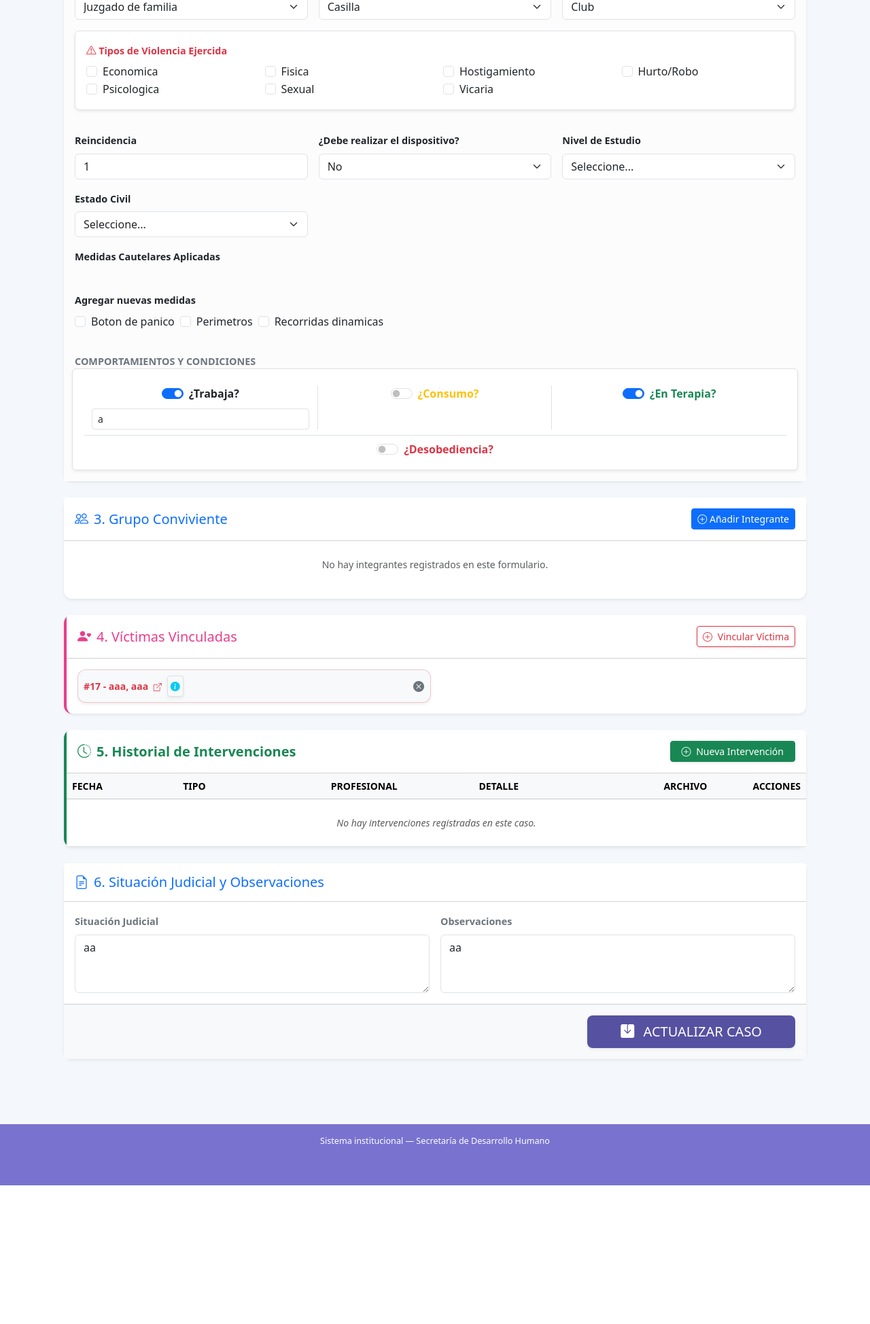
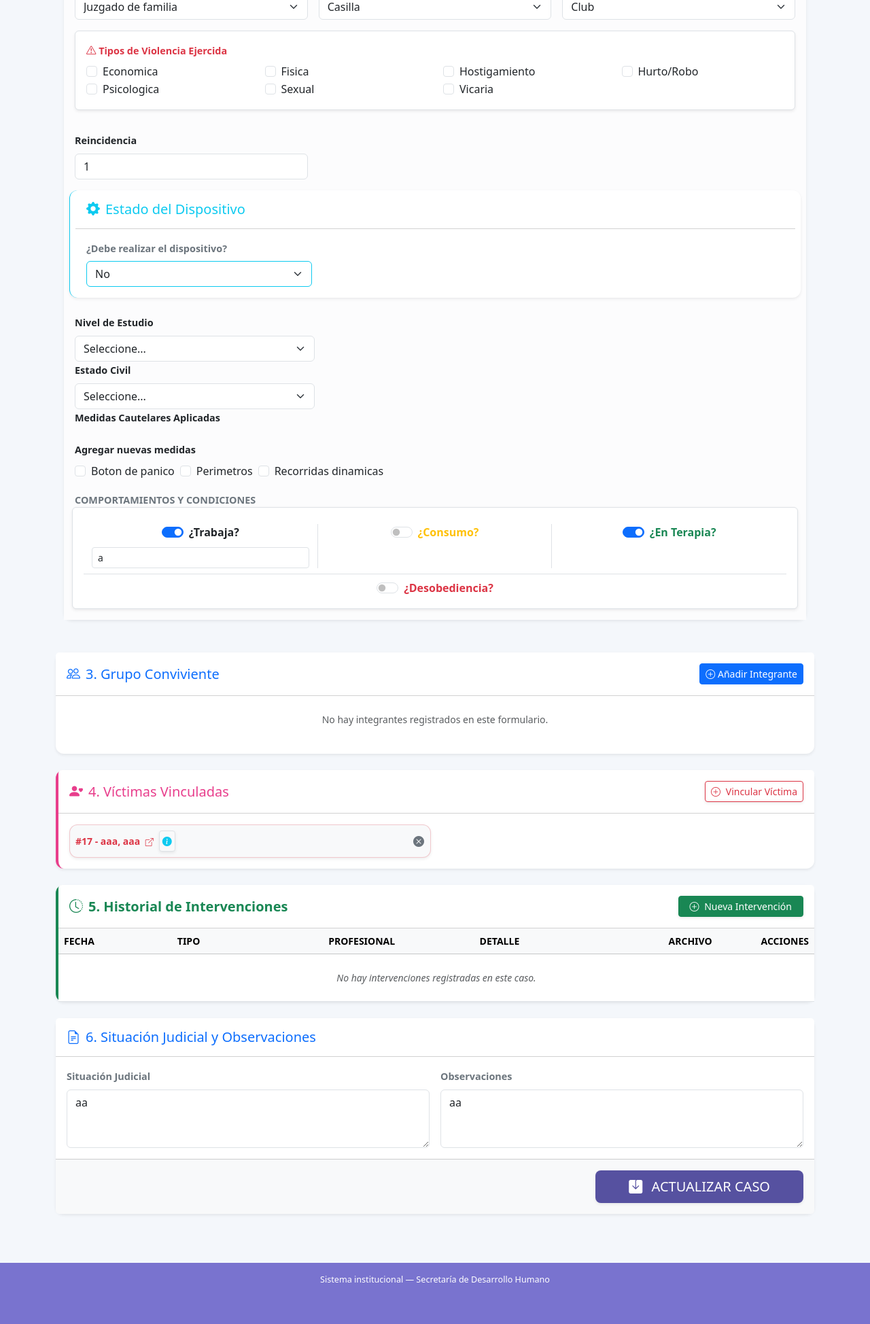
Before and after one commit to JuanseCian/direccion-genero, a Laravel app: page /masculinidades/edit/17 in a window 1280 px wide. Shown: the part 557-2505 px from the top of the page at 68% size. Before the commit the page ends 2301 px from the top, so only its background shows below. Run offline with Laravel 10, Linux system fonts and the light colour scheme; a user stored in the database is signed in; data comes from the database, SQL or seed files in the repository; tables that the repository leaves empty hold one stand-in row (values such as "Sample post"); some libraries are stand-ins or nearby versions.

Commit message:
quiero morir

```diff
--- a/app/Http/Controllers/frontend/MasculinidadesCasoController.php
+++ b/app/Http/Controllers/frontend/MasculinidadesCasoController.php
@@ -31,7 +31,7 @@ class MasculinidadesCasoController extends Controller
     public function create()
     {
 
-        $personasConCaso = MasculinidadesCaso::pluck('persona_id');
+        //$personasConCaso = MasculinidadesCaso::pluck('persona_id');
 
         $agresores = Persona::leftJoin('direccion_genero_casos', 'personas.id', '=', 'direccion_genero_casos.agresor_id')
             ->where('personas.agresor', 1)
@@ -39,11 +39,13 @@ class MasculinidadesCasoController extends Controller
                 $q->where('personas.debe_asistir_masculinidades', 1)
                 ->orWhere('direccion_genero_casos.debe_asistir_masculinidades', 1);
             })
-            ->whereNotIn('personas.id', $personasConCaso)
+            // 2. ELIMINAR O COMENTAR ESTA LÍNEA PARA PERMITIR MÚLTIPLES CASOS AL MISMO AGRESOR:
+            // ->whereNotIn('personas.id', $personasConCaso)
             ->select('personas.*')
             ->distinct()
             ->orderBy('personas.apellido')
             ->get();
+
         $niveles = DB::table('niveles_estudio')->orderBy('nombre')->get();
         $estadosCiviles = DB::table('estados_civiles')->orderBy('nombre')->get();
         $derivaciones = MasculinidadesDerivacion::orderBy('nombre')->get();
@@ -75,7 +77,6 @@ class MasculinidadesCasoController extends Controller
 
     public function store(Request $request)
     {
-
         $validated = $request->validate([
         'persona_id' => 'required|exists:personas,id',
             'derivacion_id' => 'required|exists:masculinidades_derivaciones,id',
@@ -83,6 +84,7 @@ $validated = $request->validate([
             'situacion_sanitaria_id'=> 'nullable|exists:situaciones_sanitarias,id',
             'encargado_id' => 'nullable|exists:encargados,id',
             'reincidencia' => 'nullable|integer|min:0',
+            'debe_dispositivo' => 'nullable|boolean', // Nuevo campo validado
             'asistencia_dispositivo' => 'nullable|integer|in:1,2,3,4',
             'espacio_grupal_id'=> 'nullable|exists:espacios_grupales,id',
             'situacion_judicial' => 'nullable|string',
@@ -101,36 +103,41 @@ $validated = $request->validate([
             'estado_civil_id' => 'nullable|exists:estados_civiles,id',
         ]);
 
-// Procesar checkboxes
+        // 1. PROCESAR CHECKBOXES Y ESTADOS INICIALES
         $validated['trabaja'] = $request->has('trabaja');
         $validated['consumo'] = $request->has('consumo');
         $validated['desobediencia'] = $request->has('desobediencia');
         $validated['terapia'] = $request->has('terapia');
 
+        // Lógica para el ingreso simplificado:
+        if ($request->debe_dispositivo == "1") {
+            // Al crear, forzamos que sea "Asistencia Regular" (1) y sin fecha de fin
+            $validated['asistencia_dispositivo'] = 1;
+            $validated['fecha_finalizacion'] = null;
+        } else {
+            $validated['asistencia_dispositivo'] = null;
+            $validated['fecha_finalizacion'] = null;
+        }
+
         DB::beginTransaction();
 
         try {
-
-    // Crear caso
+            // 2. CREAR CASO
             $caso = MasculinidadesCaso::create($validated);
 
-    // Medidas cautelares
+            // 3. RELACIONES PIVOT (Medidas y Violencias)
             if ($request->has('medida_id')) {
                 $caso->medidas()->attach($request->medida_id);
             }
 
-    // Tipos de violencia
             if ($request->has('tipo_violencia_id')) {
                 $caso->tiposViolencia()->attach($request->tipo_violencia_id);
             }
 
-    // Grupo familiar
+            // 4. GRUPO FAMILIAR
             if ($request->has('grupo')) {
-
                 foreach ($request->grupo as $familiar) {
-
                     if (!empty($familiar['nombre'])) {
-
                         $caso->grupoFamiliar()->create([
                             'nombre' => $familiar['nombre'],
                             'apellido' => $familiar['apellido'] ?? null,
@@ -142,25 +149,18 @@ try {
                 }
             }
 
-    // Recargar relaciones necesarias para el Word
+            // 5. GENERACIÓN DE DOCUMENTO WORD
             $caso->load([
-        'persona',
-        'estadoCivil',
-        'nivelEstudio',
-        'situacionHabitacional',
-        'situacionSanitaria',
-        'medidas',
-        'tiposViolencia',
-        'grupoFamiliar'
+                'persona', 'estadoCivil', 'nivelEstudio',
+                'situacionHabitacional', 'situacionSanitaria',
+                'medidas', 'tiposViolencia', 'grupoFamiliar'
             ]);
 
-    // Generar Word
             $rutaWord = $this->generarWordCaso($caso);
-
             $nombreWord = basename($rutaWord);
             $path = storage_path('app/'.$rutaWord);
 
-    // Guardar en adjuntos
+            // 6. REGISTRO EN TABLA ADJUNTOS
             Adjunto::create([
                 'entidad_tipo' => 'masculinidades',
                 'entidad_id' => $caso->id,
@@ -169,7 +169,7 @@ try {
                 'ruta' => $rutaWord,
                 'tipo_mime' => 'application/vnd.openxmlformats-officedocument.wordprocessingml.document',
                 'tamaño' => filesize($path),
-        'hash_sha256' => hash_file('sha256',$path),
+                'hash_sha256' => hash_file('sha256', $path),
                 'subido_por' => auth()->id(),
                 'confidencial' => 0
             ]);
@@ -177,17 +177,17 @@ try {
             DB::commit();
 
         } catch (\Exception $e) {
-
             DB::rollBack();
+            // Es buena práctica registrar el error para debuggear
+            \Log::error("Error creando caso masculinidades: " . $e->getMessage());
             throw $e;
-
         }
 
         return redirect()
             ->route('masculinidades.listado')
-->with('success','Caso registrado correctamente y Word generado.');
+            ->with('success', 'Caso registrado correctamente con estado inicial: Asistencia Regular.');
+    }
 
-}
     private function generarWordCaso($caso)
     {
         $persona = $caso->persona;
@@ -351,6 +351,7 @@ foreach ($caso->grupoFamiliar as $f){
 
         return $ruta;
     }
+
     public function edit($id)
     {
         $caso = MasculinidadesCaso::with([
@@ -385,6 +386,11 @@ foreach ($caso->grupoFamiliar as $f){
                 $q->where('areas.id', 2);
             })->get();
 
+        $historial = MasculinidadesCaso::where('persona_id', $caso->persona_id)
+            ->where('id', '!=', $caso->id)
+            ->orderBy('created_at', 'desc')
+            ->get();
+
         return view('frontend.areas.masculinidades.edit', compact(
             'caso',
             'agresores',
@@ -399,14 +405,14 @@ foreach ($caso->grupoFamiliar as $f){
             'encargados',
             'tiposIntervencion',
             'niveles',
-            'estadosCiviles'
+            'estadosCiviles',
+            'historial'
         ));
     }
 
     public function update(Request $request, $id)
     {
         $caso = MasculinidadesCaso::findOrFail($id);
-
         $datos = $request->except(['victimas']);
 
         $camposCheckbox = ['trabaja','consumo','desobediencia','terapia'];
@@ -414,8 +420,19 @@ foreach ($caso->grupoFamiliar as $f){
             $datos[$campo] = $request->has($campo) ? 1 : 0;
         }
 
+        if ($request->debe_dispositivo == "1") {
+            if (in_array($request->asistencia_dispositivo, [3, 4])) {
+                $datos['fecha_finalizacion'] = $request->fecha_finalizacion
+                                            ?? ($caso->fecha_finalizacion ?? now());
+            } else {
+                $datos['fecha_finalizacion'] = null;
+            }
+        } else {
+            $datos['asistencia_dispositivo'] = null;
+            $datos['fecha_finalizacion'] = null;
+    }
+
         $caso->grupoFamiliar()->delete();
-
         if ($request->has('grupo')) {
             foreach ($request->grupo as $familiar) {
                 if (!empty($familiar['nombre'])) {
@@ -435,10 +452,9 @@ foreach ($caso->grupoFamiliar as $f){
         $caso->tiposViolencia()->sync($request->input('tipo_violencia_id', []));
         $caso->medidas()->sync($request->input('medida_id', []));
 
+        // Víctimas
         if ($request->has('victimas')) {
-
             $syncData = [];
-
             foreach ($request->victimas as $victimaId => $v) {
                 $syncData[$victimaId] = [
                     'hijos_en_comun' => $v['hijos_en_comun'] ?? 0,
@@ -446,9 +462,7 @@ foreach ($caso->grupoFamiliar as $f){
                     'descripcion_relacion' => $v['descripcion_relacion'] ?? null,
                 ];
             }
-
             $caso->victimas()->sync($syncData);
-
         } else {
             $caso->victimas()->sync([]);
         }
--- a/app/Models/MasculinidadesCaso.php
+++ b/app/Models/MasculinidadesCaso.php
@@ -40,7 +40,7 @@ class MasculinidadesCaso extends Model
         'encargado_id',
         'debe_dispositivo',
         'asistencia_dispositivo',
-        'fecha_fin_dispositivo'
+        'fecha_finalizacion'
     ];
 
     public function persona()
--- a/resources/views/frontend/areas/masculinidades/edit.blade.php
+++ b/resources/views/frontend/areas/masculinidades/edit.blade.php
@@ -183,30 +183,60 @@
                         <input type="number" name="reincidencia" class="form-control" value="{{ $caso->reincidencia }}">
                     </div>
 
+                    <div class="card shadow-sm border-0 mb-4 border-start border-info">
+                        <div class="card-header bg-white py-3">
+                            <h5 class="mb-0 text-info"><i class="bi bi-gear-fill me-2"></i>Estado del Dispositivo</h5>
+                        </div>
+                        @if($historial->count() > 0)
+                        <div class="alert alert-warning border-0 shadow-sm mb-4">
+                            <h6 class="fw-bold"><i class="bi bi-clock-history"></i> Historial de este Agresor:</h6>
+                            <ul class="mb-0 small">
+                                @foreach($historial as $h)
+                                    <li>
+                                        <strong>Caso #{{ $h->id }}:</strong>
+                                        Ingresó el {{ $h->created_at->format('d/m/Y') }} -
+                                        Estado: {{ $h->asistencia_dispositivo == 4 ? 'Finalizado' : ($h->asistencia_dispositivo == 3 ? 'Abandonó' : 'Otro') }}
+                                        @if($h->fecha_finalizacion) (Cerrado el {{ \Carbon\Carbon::parse($h->fecha_finalizacion)->format('d/m/Y') }}) @endif
+                                        <a href="{{ route('masculinidades.edit', $h->id) }}" class="ms-2 text-decoration-none">Ver antecedente</a>
+                                    </li>
+                                @endforeach
+                            </ul>
+                        </div>
+                        @endif
+                        <div class="card-body">
+                            <div class="row g-3">
+                                {{-- Pregunta principal --}}
                                 <div class="col-md-4">
-                        <label class="form-label fw-bold">¿Debe realizar el dispositivo?</label>
-                        <select name="debe_dispositivo" id="debeDispositivo" class="form-select">
-                            <option value="">Seleccione...</option>
+                                    <label class="form-label fw-bold text-secondary">¿Debe realizar el dispositivo?</label>
+                                    <select name="debe_dispositivo" id="debeDispositivoEdit" class="form-select border-info">
+                                        <option value="0" {{ $caso->debe_dispositivo == 0 ? 'selected' : '' }}>No</option>
                                         <option value="1" {{ $caso->debe_dispositivo == 1 ? 'selected' : '' }}>Sí</option>
-                            <option value="0" {{ $caso->debe_dispositivo == 0 ? 'selected' : '' }}>No</option>
                                     </select>
                                 </div>
 
-                    <div id="camposDispositivo" class="row col-md-12">
-                        <div class="col-md-4">
-                            <label class="form-label fw-bold">Asistencia al dispositivo</label>
-                            <select name="asistencia_dispositivo" class="form-select">
-                                <option value="">Seleccione...</option>
+                                {{-- Campos condicionales (Solo si debe realizarlo) --}}
+                                <div class="col-md-4" id="camposAsistencia" style="{{ $caso->debe_dispositivo == 1 ? '' : 'display:none;' }}">
+                                    <label class="form-label fw-bold">Estado de Asistencia</label>
+                                    <select name="asistencia_dispositivo" id="asistenciaSelect" class="form-select">
                                         <option value="1" {{ $caso->asistencia_dispositivo == 1 ? 'selected' : '' }}>Asistencia regular</option>
                                         <option value="2" {{ $caso->asistencia_dispositivo == 2 ? 'selected' : '' }}>Asistencia irregular</option>
-                                <option value="3" {{ $caso->asistencia_dispositivo == 3 ? 'selected' : '' }}>Abandonó</option>
-                                <option value="4" {{ $caso->asistencia_dispositivo == 4 ? 'selected' : '' }}>Finalizado</option>
+                                        <option value="3" {{ $caso->asistencia_dispositivo == 3 ? 'selected' : '' }}>⚠️ Abandonó</option>
+                                        <option value="4" {{ $caso->asistencia_dispositivo == 4 ? 'selected' : '' }}>✅ Finalizado</option>
                                     </select>
                                 </div>
-                        <div class="col-md-4">
-                            <label class="form-label fw-bold">Fecha de Finalización</label>
-                            <input type="date" name="fecha_finalizacion" class="form-control" value="{{ $caso->fecha_finalizacion }}">
+
+                                {{-- Fecha de Finalización (Solo si Abandonó o Finalizó) --}}
+                                <div class="col-md-4" id="divFechaFin" style="{{ in_array($caso->asistencia_dispositivo, [3,4]) ? '' : 'display:none;' }}">
+                                    <label class="form-label fw-bold text-danger">Fecha de Cierre/Finalización</label>
+                                    <input type="date" name="fecha_finalizacion" class="form-control border-danger"
+                                        value="{{ $caso->fecha_finalizacion ? \Carbon\Carbon::parse($caso->fecha_finalizacion)->format('Y-m-d') : '' }}">
                                 </div>
+                            </div>
+                        </div>
+                    </div>
+
+
+
                     </div>
                     <div class="col-md-4">
                         <label class="form-label fw-bold">Nivel de Estudio</label>
@@ -837,5 +867,32 @@ function toggleTrabajo(){
 trabajaSwitch?.addEventListener('change', toggleTrabajo);
 window.addEventListener('load', toggleTrabajo);
 </script>
+<script>
+document.addEventListener('DOMContentLoaded', function () {
+    const debe = document.getElementById('debeDispositivoEdit');
+    const camposAsistencia = document.getElementById('camposAsistencia');
+    const asistencia = document.getElementById('asistenciaSelect');
+    const divFechaFin = document.getElementById('divFechaFin');
+
+    // Lógica para mostrar asistencia
+    debe.addEventListener('change', function() {
+        if(this.value == "1") {
+            camposAsistencia.style.display = 'block';
+        } else {
+            camposAsistencia.style.display = 'none';
+            divFechaFin.style.display = 'none';
+        }
+    });
+
+    // Lógica para mostrar fecha de fin
+    asistencia.addEventListener('change', function() {
+        if(this.value == "3" || this.value == "4") {
+            divFechaFin.style.display = 'block';
+        } else {
+            divFechaFin.style.display = 'none';
+        }
+    });
+});
+</script>
 
 @endsection
```
Also changed, not shown: resources/views/frontend/areas/masculinidades/create.blade.php (+0 -17 lines). Lines whose indentation alone changed are shown as unchanged.
